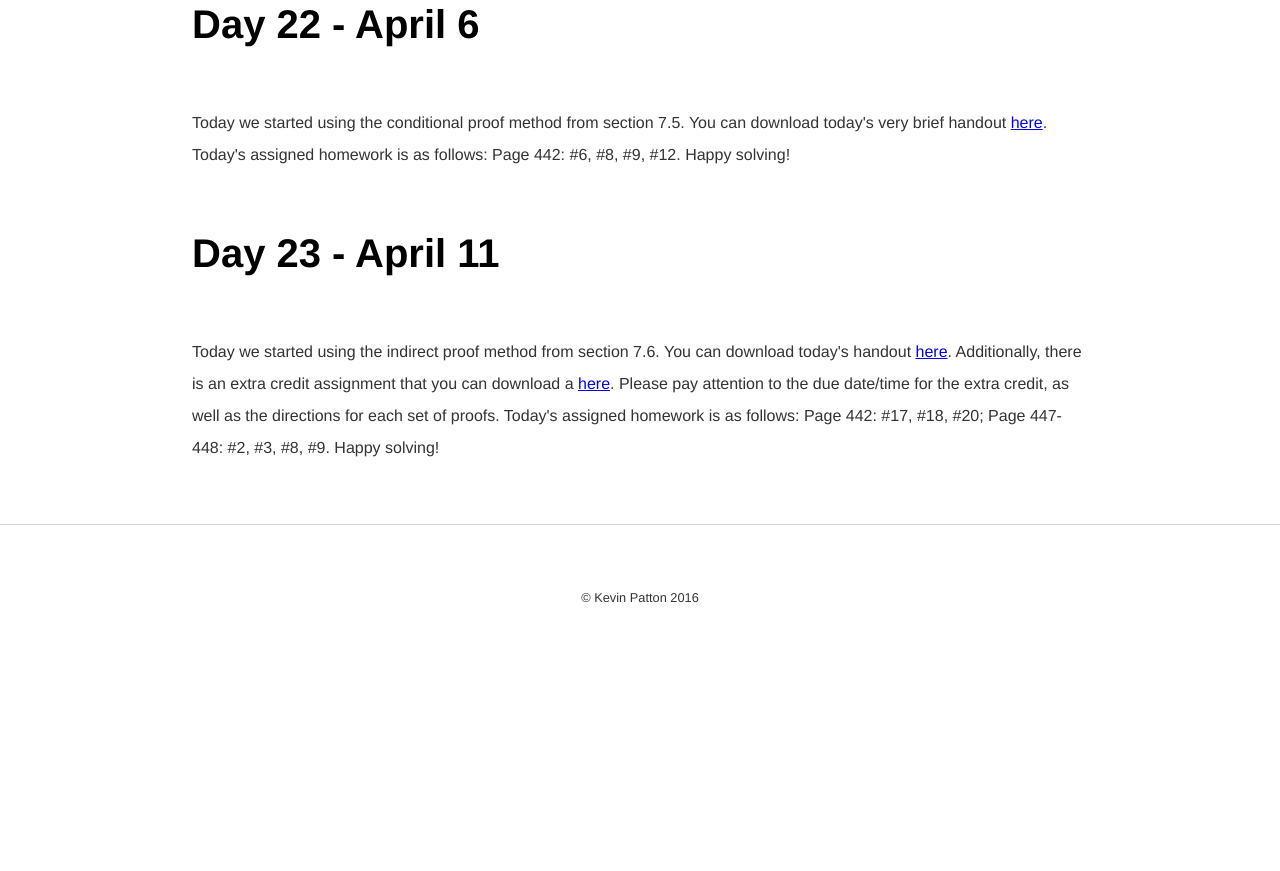
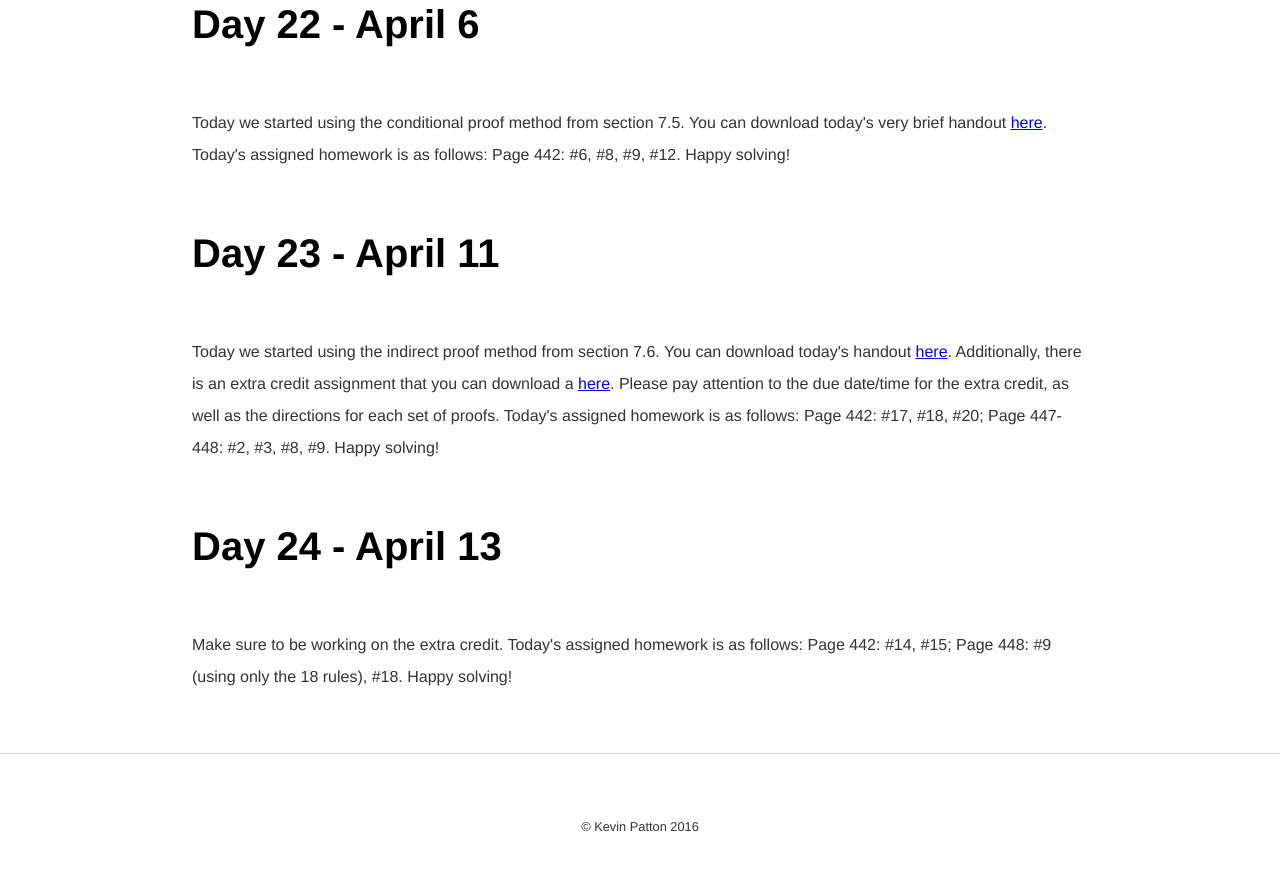
Before and after one commit to kevinjpatton/kevinjpatton.github.io, a Jekyll site: the page built from teaching/phil_110/index.html, in a window 1280 px wide and 900 px high, scrolled down 6286 px. Shown: the top 871 px of the window. Built offline with Jekyll 4.4.1, drawn with Linux system fonts in a browser that asks for light colours; Markdown is read by kramdown in place of the engine named in the settings; before the commit the page ends 6957 px from its top, so only the background shows below that.

Commit message:
Update index.html

```diff
--- a/teaching/phil_110/index.html
+++ b/teaching/phil_110/index.html
@@ -52,3 +52,5 @@ title: Philosophy 110 - Kevin Patton
 <p>Today we started using the conditional proof method from section 7.5.  You can download today's very brief handout <a href=/teaching/phil_110/Day22-Section7.5.pdf target="_blank">here</a>.  Today's assigned homework is as follows: Page 442: #6, #8, #9, #12.  Happy solving!
 <h1>Day 23 - April 11</h1>
 <p>Today we started using the indirect proof method from section 7.6.  You can download today's handout <a href=/teaching/phil_110/Day23-Section7.6.pdf target="_blank">here</a>.  Additionally, there is an extra credit assignment that you can download a <a href=/teaching/phil_110/ExtraCredit.pdf target="_blank">here</a>.  Please pay attention to the due date/time for the extra credit, as well as the directions for each set of proofs.  Today's assigned homework is as follows: Page 442: #17, #18, #20; Page 447-448: #2, #3, #8, #9.  Happy solving!
+<h1>Day 24 - April 13</h1>
+<p>Make sure to be working on the extra credit.  Today's assigned homework is as follows: Page 442: #14, #15; Page 448: #9 (using only the 18 rules), #18.  Happy solving!
```
